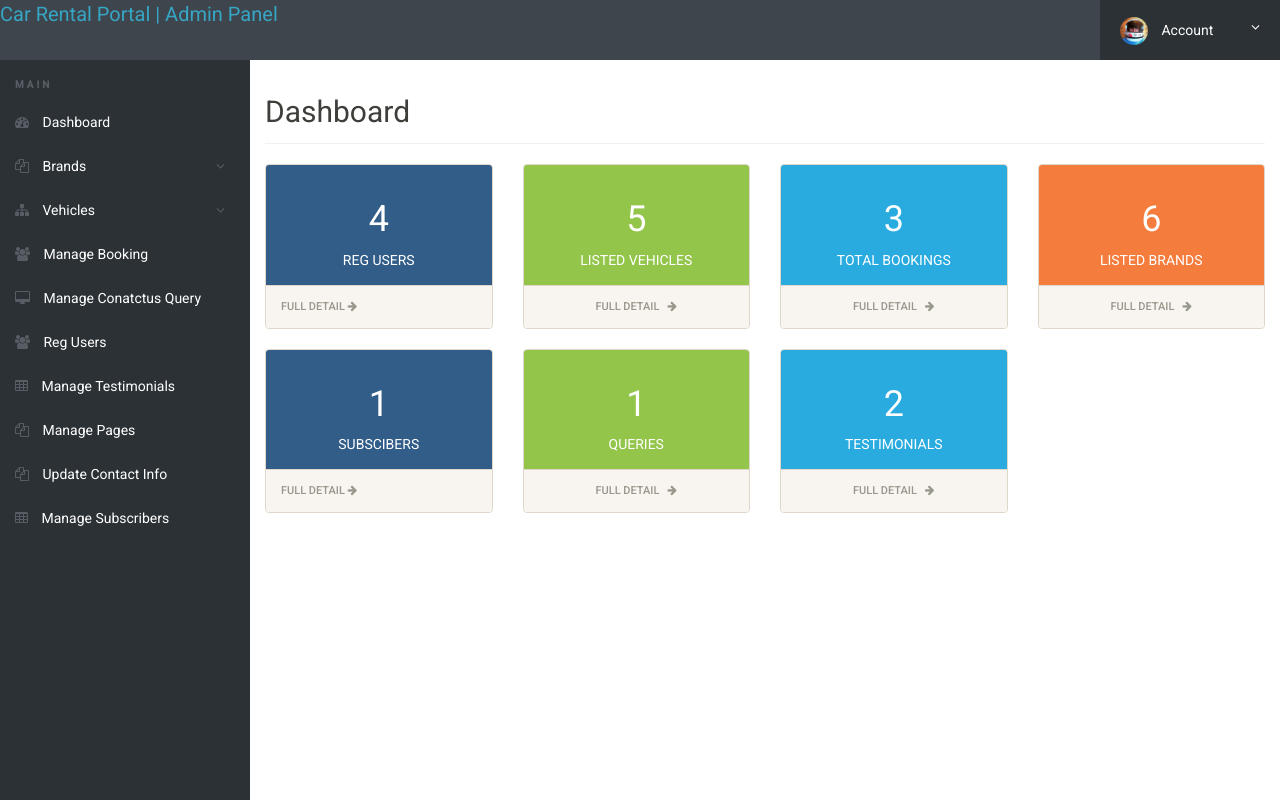
After one commit to ftrsaid/G01A_SEM, a PHP site: page /admin/dashboard.php in a window 1280 px wide. The commit adds this page. Run offline with PHP 8.4, Linux system fonts and the light colour scheme; a user stored in the database is signed in; data comes from the database, SQL or seed files in the repository.

Commit message:
Added dashboard to admin

```diff
--- /dev/null
+++ b/carrental/admin/dashboard.php
@@ -0,0 +1,256 @@
+<?php
+session_start();
+error_reporting(0);
+include('includes/config.php');
+if(strlen($_SESSION['alogin'])==0)
+	{
+header('location:index.php');
+}
+else{
+	?>
+<!doctype html>
+<html lang="en" class="no-js">
+
+<head>
+	<meta charset="UTF-8">
+	<meta http-equiv="X-UA-Compatible" content="IE=edge">
+	<meta name="viewport" content="width=device-width, initial-scale=1, minimum-scale=1, maximum-scale=1">
+	<meta name="description" content="">
+	<meta name="author" content="">
+	<meta name="theme-color" content="#3e454c">
+
+	<title>Car Rental Portal | Admin Dashboard</title>
+
+	<!-- Font awesome -->
+	<link rel="stylesheet" href="css/font-awesome.min.css">
+	<!-- Sandstone Bootstrap CSS -->
+	<link rel="stylesheet" href="css/bootstrap.min.css">
+	<!-- Bootstrap Datatables -->
+	<link rel="stylesheet" href="css/dataTables.bootstrap.min.css">
+	<!-- Bootstrap social button library -->
+	<link rel="stylesheet" href="css/bootstrap-social.css">
+	<!-- Bootstrap select -->
+	<link rel="stylesheet" href="css/bootstrap-select.css">
+	<!-- Bootstrap file input -->
+	<link rel="stylesheet" href="css/fileinput.min.css">
+	<!-- Awesome Bootstrap checkbox -->
+	<link rel="stylesheet" href="css/awesome-bootstrap-checkbox.css">
+	<!-- Admin Stye -->
+	<link rel="stylesheet" href="css/style.css">
+</head>
+
+<body>
+<?php include('includes/header.php');?>
+
+	<div class="ts-main-content">
+<?php include('includes/leftbar.php');?>
+		<div class="content-wrapper">
+			<div class="container-fluid">
+
+				<div class="row">
+					<div class="col-md-12">
+
+						<h2 class="page-title">Dashboard</h2>
+
+						<div class="row">
+							<div class="col-md-12">
+								<div class="row">
+									<div class="col-md-3">
+										<div class="panel panel-default">
+											<div class="panel-body bk-primary text-light">
+												<div class="stat-panel text-center">
+<?php
+$sql ="SELECT id from tblusers ";
+$query = $dbh -> prepare($sql);
+$query->execute();
+$results=$query->fetchAll(PDO::FETCH_OBJ);
+$regusers=$query->rowCount();
+?>
+													<div class="stat-panel-number h1 "><?php echo htmlentities($regusers);?></div>
+													<div class="stat-panel-title text-uppercase">Reg Users</div>
+												</div>
+											</div>
+											<a href="reg-users.php" class="block-anchor panel-footer">Full Detail <i class="fa fa-arrow-right"></i></a>
+										</div>
+									</div>
+									<div class="col-md-3">
+										<div class="panel panel-default">
+											<div class="panel-body bk-success text-light">
+												<div class="stat-panel text-center">
+												<?php
+$sql1 ="SELECT id from tblvehicles ";
+$query1 = $dbh -> prepare($sql1);;
+$query1->execute();
+$results1=$query1->fetchAll(PDO::FETCH_OBJ);
+$totalvehicle=$query1->rowCount();
+?>
+													<div class="stat-panel-number h1 "><?php echo htmlentities($totalvehicle);?></div>
+													<div class="stat-panel-title text-uppercase">Listed Vehicles</div>
+												</div>
+											</div>
+											<a href="manage-vehicles.php" class="block-anchor panel-footer text-center">Full Detail &nbsp; <i class="fa fa-arrow-right"></i></a>
+										</div>
+									</div>
+									<div class="col-md-3">
+										<div class="panel panel-default">
+											<div class="panel-body bk-info text-light">
+												<div class="stat-panel text-center">
+<?php
+$sql2 ="SELECT id from tblbooking ";
+$query2= $dbh -> prepare($sql2);
+$query2->execute();
+$results2=$query2->fetchAll(PDO::FETCH_OBJ);
+$bookings=$query2->rowCount();
+?>
+
+													<div class="stat-panel-number h1 "><?php echo htmlentities($bookings);?></div>
+													<div class="stat-panel-title text-uppercase">Total Bookings</div>
+												</div>
+											</div>
+											<a href="manage-bookings.php" class="block-anchor panel-footer text-center">Full Detail &nbsp; <i class="fa fa-arrow-right"></i></a>
+										</div>
+									</div>
+									<div class="col-md-3">
+										<div class="panel panel-default">
+											<div class="panel-body bk-warning text-light">
+												<div class="stat-panel text-center">
+<?php
+$sql3 ="SELECT id from tblbrands ";
+$query3= $dbh -> prepare($sql3);
+$query3->execute();
+$results3=$query3->fetchAll(PDO::FETCH_OBJ);
+$brands=$query3->rowCount();
+?>
+													<div class="stat-panel-number h1 "><?php echo htmlentities($brands);?></div>
+													<div class="stat-panel-title text-uppercase">Listed Brands</div>
+												</div>
+											</div>
+											<a href="manage-brands.php" class="block-anchor panel-footer text-center">Full Detail &nbsp; <i class="fa fa-arrow-right"></i></a>
+										</div>
+									</div>
+								</div>
+							</div>
+						</div>
+					</div>
+				</div>
+
+
+
+<div class="row">
+					<div class="col-md-12">
+
+
+						<div class="row">
+							<div class="col-md-12">
+								<div class="row">
+									<div class="col-md-3">
+										<div class="panel panel-default">
+											<div class="panel-body bk-primary text-light">
+												<div class="stat-panel text-center">
+<?php
+$sql4 ="SELECT id from tblsubscribers ";
+$query4 = $dbh -> prepare($sql4);
+$query4->execute();
+$results4=$query4->fetchAll(PDO::FETCH_OBJ);
+$subscribers=$query4->rowCount();
+?>
+													<div class="stat-panel-number h1 "><?php echo htmlentities($subscribers);?></div>
+													<div class="stat-panel-title text-uppercase">Subscibers</div>
+												</div>
+											</div>
+											<a href="manage-subscribers.php" class="block-anchor panel-footer">Full Detail <i class="fa fa-arrow-right"></i></a>
+										</div>
+									</div>
+									<div class="col-md-3">
+										<div class="panel panel-default">
+											<div class="panel-body bk-success text-light">
+												<div class="stat-panel text-center">
+												<?php
+$sql6 ="SELECT id from tblcontactusquery ";
+$query6 = $dbh -> prepare($sql6);;
+$query6->execute();
+$results6=$query6->fetchAll(PDO::FETCH_OBJ);
+$query=$query6->rowCount();
+?>
+													<div class="stat-panel-number h1 "><?php echo htmlentities($query);?></div>
+													<div class="stat-panel-title text-uppercase">Queries</div>
+												</div>
+											</div>
+											<a href="manage-conactusquery.php" class="block-anchor panel-footer text-center">Full Detail &nbsp; <i class="fa fa-arrow-right"></i></a>
+										</div>
+									</div>
+									<div class="col-md-3">
+										<div class="panel panel-default">
+											<div class="panel-body bk-info text-light">
+												<div class="stat-panel text-center">
+<?php
+$sql5 ="SELECT id from tbltestimonial ";
+$query5= $dbh -> prepare($sql5);
+$query5->execute();
+$results5=$query5->fetchAll(PDO::FETCH_OBJ);
+$testimonials=$query5->rowCount();
+?>
+
+													<div class="stat-panel-number h1 "><?php echo htmlentities($testimonials);?></div>
+													<div class="stat-panel-title text-uppercase">Testimonials</div>
+												</div>
+											</div>
+											<a href="testimonials.php" class="block-anchor panel-footer text-center">Full Detail &nbsp; <i class="fa fa-arrow-right"></i></a>
+										</div>
+									</div>
+
+								</div>
+							</div>
+						</div>
+					</div>
+				</div>
+
+
+
+
+
+
+
+
+
+			</div>
+		</div>
+	</div>
+
+	<!-- Loading Scripts -->
+	<script src="js/jquery.min.js"></script>
+	<script src="js/bootstrap-select.min.js"></script>
+	<script src="js/bootstrap.min.js"></script>
+	<script src="js/jquery.dataTables.min.js"></script>
+	<script src="js/dataTables.bootstrap.min.js"></script>
+	<script src="js/Chart.min.js"></script>
+	<script src="js/fileinput.js"></script>
+	<script src="js/chartData.js"></script>
+	<script src="js/main.js"></script>
+
+	<script>
+
+	window.onload = function(){
+
+		// Line chart from swirlData for dashReport
+		var ctx = document.getElementById("dashReport").getContext("2d");
+		window.myLine = new Chart(ctx).Line(swirlData, {
+			responsive: true,
+			scaleShowVerticalLines: false,
+			scaleBeginAtZero : true,
+			multiTooltipTemplate: "<%if (label){%><%=label%>: <%}%><%= value %>",
+		});
+
+		// Pie Chart from doughutData
+		var doctx = document.getElementById("chart-area3").getContext("2d");
+		window.myDoughnut = new Chart(doctx).Pie(doughnutData, {responsive : true});
+
+		// Dougnut Chart from doughnutData
+		var doctx = document.getElementById("chart-area4").getContext("2d");
+		window.myDoughnut = new Chart(doctx).Doughnut(doughnutData, {responsive : true});
+
+	}
+	</script>
+</body>
+</html>
+<?php } ?>
--- a/carrental/admin/includes/leftbar.php
+++ b/carrental/admin/includes/leftbar.php
@@ -2,6 +2,7 @@
 			<ul class="ts-sidebar-menu">
 
 				<li class="ts-label">Main</li>
+				<li><a href="dashboard.php"><i class="fa fa-dashboard"></i> Dashboard</a></li>
 
 <li><a href="#"><i class="fa fa-files-o"></i> Brands</a>
 <ul>
```
